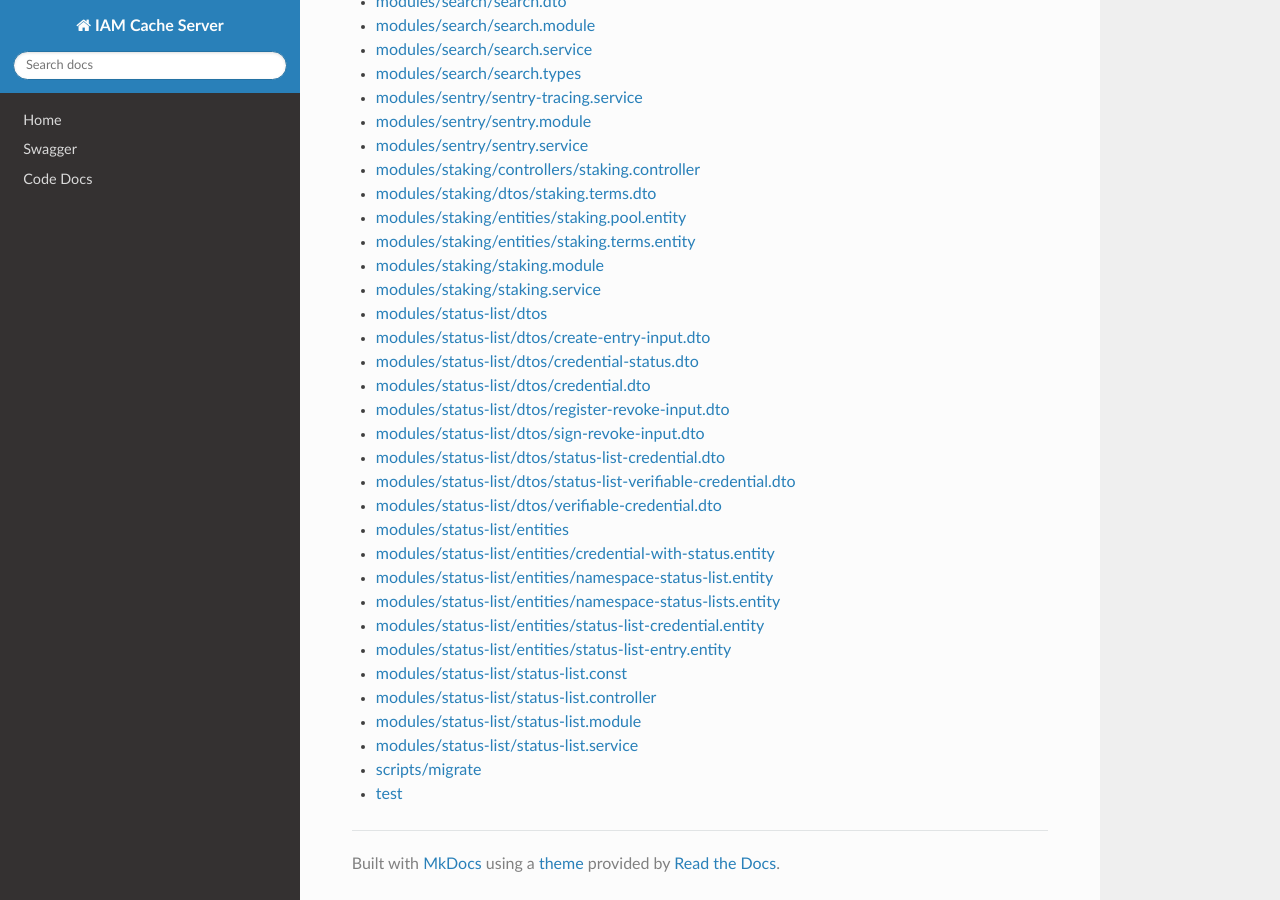
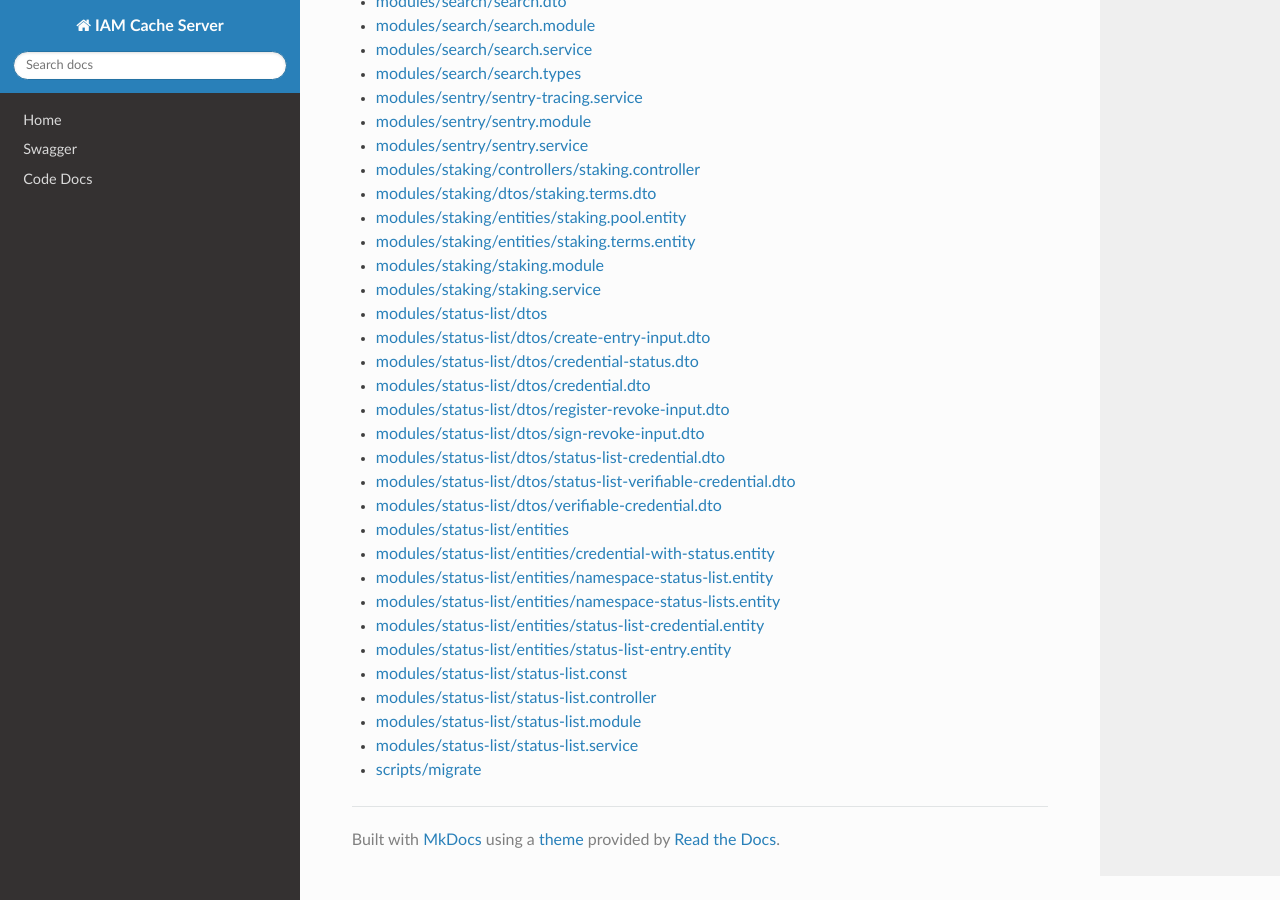
Before and after one commit to energywebfoundation/ssi-hub, an MkDocs documentation site: the page built from docs/api/modules.md, in a window 1280 px wide and 900 px high, scrolled down 3084 px. Built offline with MkDocs 1.6.1, drawn with Linux system fonts in a browser that asks for light colours; nearby versions of some CDN libraries.

Commit message:
chore: cleanup

```diff
--- a/docs/api/modules.md
+++ b/docs/api/modules.md
@@ -154,4 +154,3 @@
 - [modules/status-list/status-list.module](modules/modules_status_list_status_list_module.md)
 - [modules/status-list/status-list.service](modules/modules_status_list_status_list_service.md)
 - [scripts/migrate](modules/scripts_migrate.md)
-- [test](modules/test.md)
```
Also changed, not shown: docs/api/modules/test.md (deleted, +0 -1 lines).
